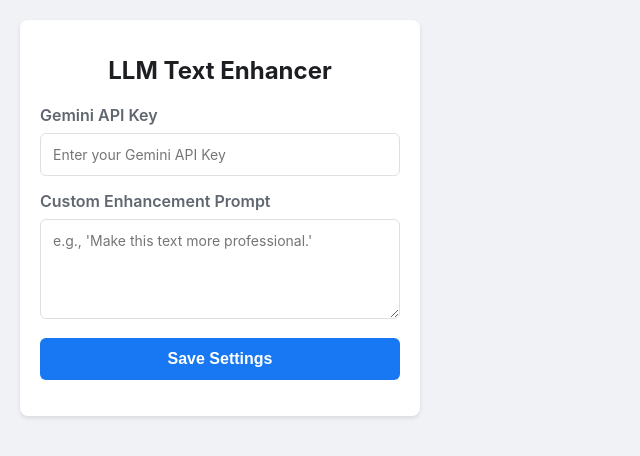
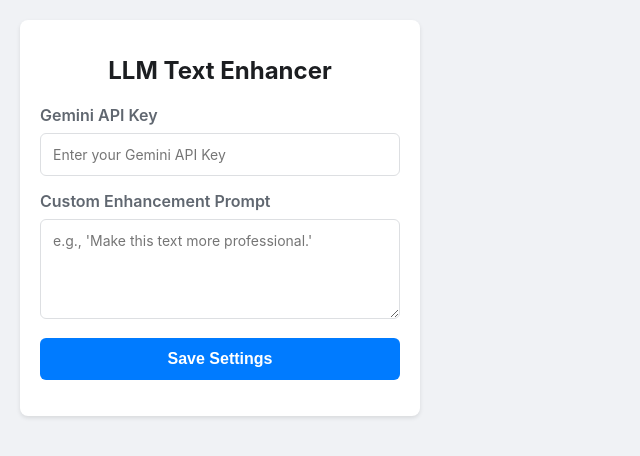
Before and after one commit to mxyxyz9/prompt-enhancer, a browser extension: page options.html in a window 1280 px wide. Shown: the whole page, without its empty margins (0-640 px from the left). Drawn offline with Linux system fonts and the light colour scheme.

Commit message:
refactor: change theme color to blue

```diff
--- a/styles.css
+++ b/styles.css
@@ -46,7 +46,7 @@
 
 button#save-button {
   width: 100%;
-  background-color: #1877f2; /* Facebook Blue */
+  background-color: #007bff; /* Standard Blue */
   color: white;
   padding: 12px 15px;
   border: none;
@@ -58,7 +58,7 @@
 }
 
 button#save-button:hover {
-  background-color: #166fe5;
+  background-color: #0056b3;
 }
 
 p#status {
```
